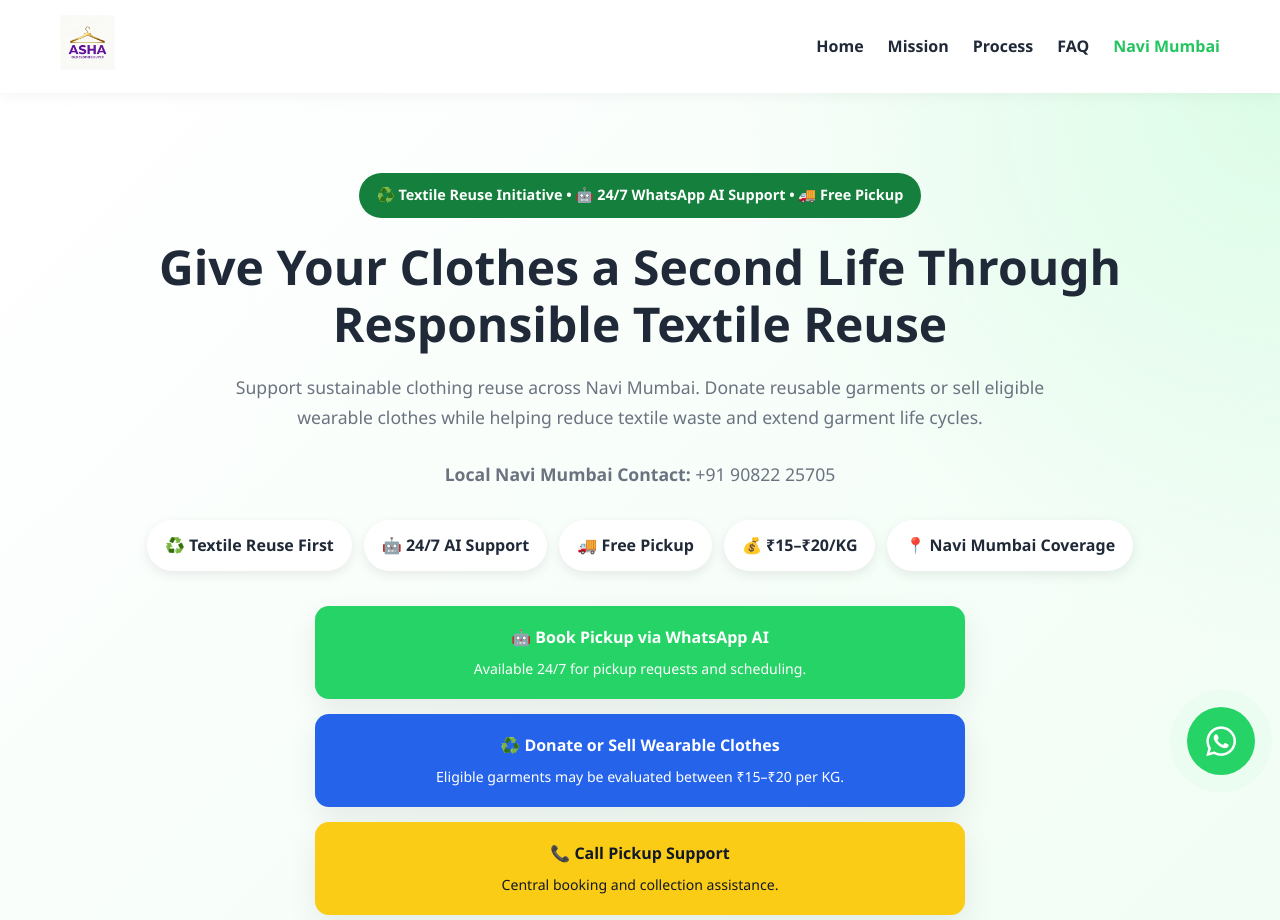
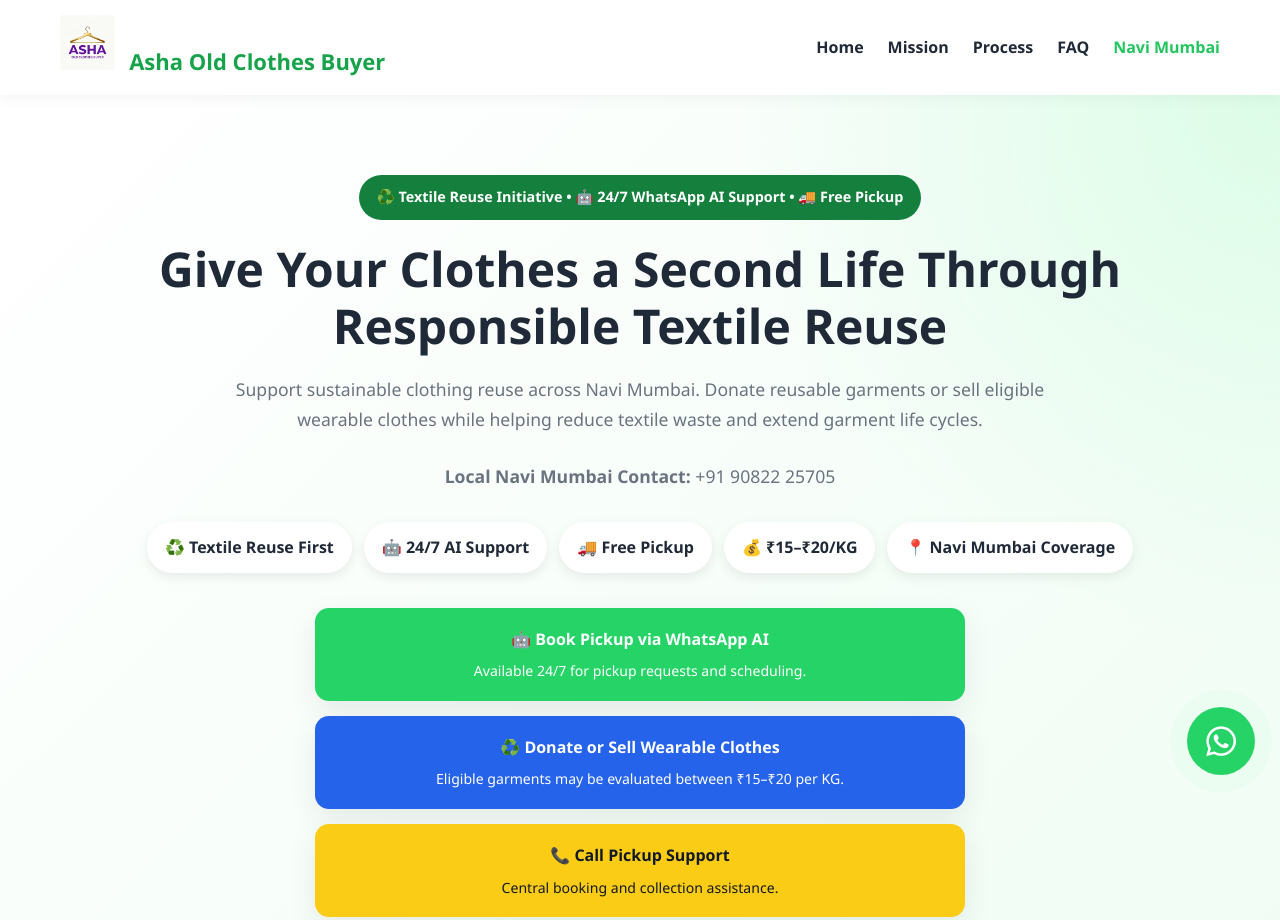
Before and after one commit to asharwaghela/asharwaghela.github.io, a website: page navi-mumbai.html in a window 1280 px wide. Shown: the top 920 px of the page. Drawn offline with Linux system fonts and the light colour scheme.

Commit message:
Enhance navigation header with logo and title
Added a logo and updated the navigation header with a new title.

```diff
--- a/navi-mumbai.html
+++ b/navi-mumbai.html
@@ -435,10 +435,22 @@ z-index:9999;
 display:none;
 }
 
-</style></head><body><header><div class="nav-container"><div class="logo-area">
-<img src="/images/logo.webp"
-alt="Asha Old Clothes Buyer Logo">
-</div><ul class="nav-links"><li><a href="/">Home</a></li><li><a href="#policy">Mission</a></li><li><a href="#process">Process</a></li><li><a href="#faq">FAQ</a></li><li><a href="#" class="active">Navi Mumbai</a></li></ul></div></header><section class="hero"><div class="container"><span class="badge">♻️ Textile Reuse Initiative • 🤖 24/7 WhatsApp AI Support • 🚚 Free Pickup
+</style></head><body><header><div class="nav-container">
+
+  <div class="logo-area">
+    <img src="/images/logo.webp"
+         alt="Asha Old Clothes Buyer Logo">
+
+    <span style="
+        font-size:22px;
+        font-weight:800;
+        color:#16a34a;
+        margin-left:10px;">
+        Asha Old Clothes Buyer
+    </span>
+  </div>
+
+  <ul class="nav-links"><li><a href="/">Home</a></li><li><a href="#policy">Mission</a></li><li><a href="#process">Process</a></li><li><a href="#faq">FAQ</a></li><li><a href="#" class="active">Navi Mumbai</a></li></ul></div></header><section class="hero"><div class="container"><span class="badge">♻️ Textile Reuse Initiative • 🤖 24/7 WhatsApp AI Support • 🚚 Free Pickup
 
 </span><h1>Give Your Clothes a Second Life Through Responsible Textile Reuse
 
```
